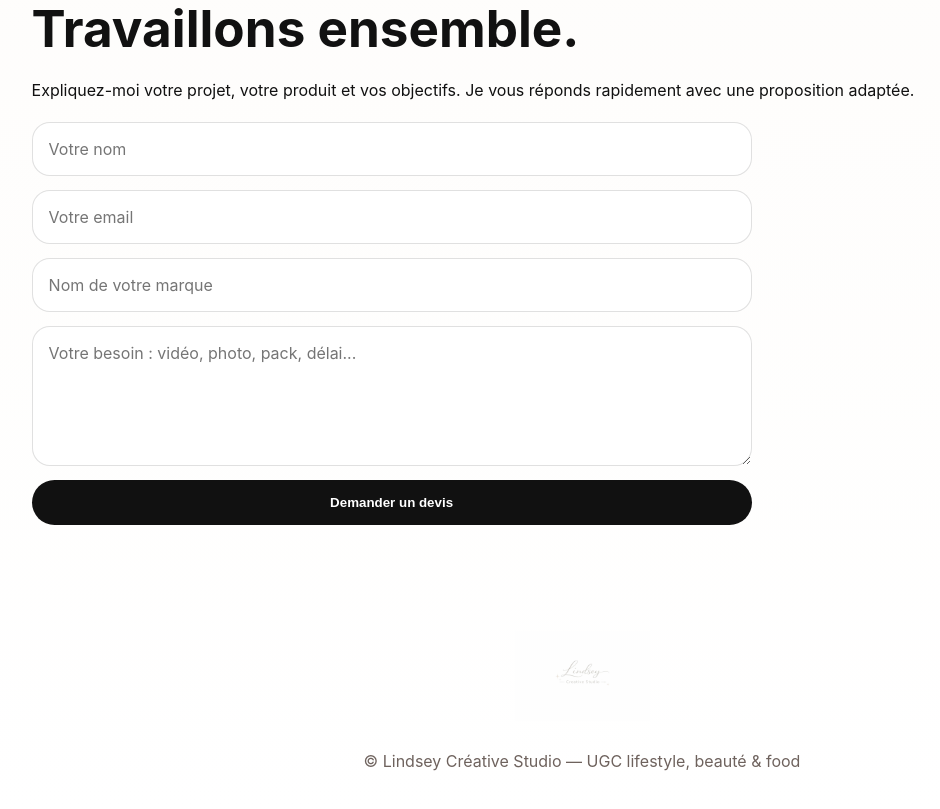
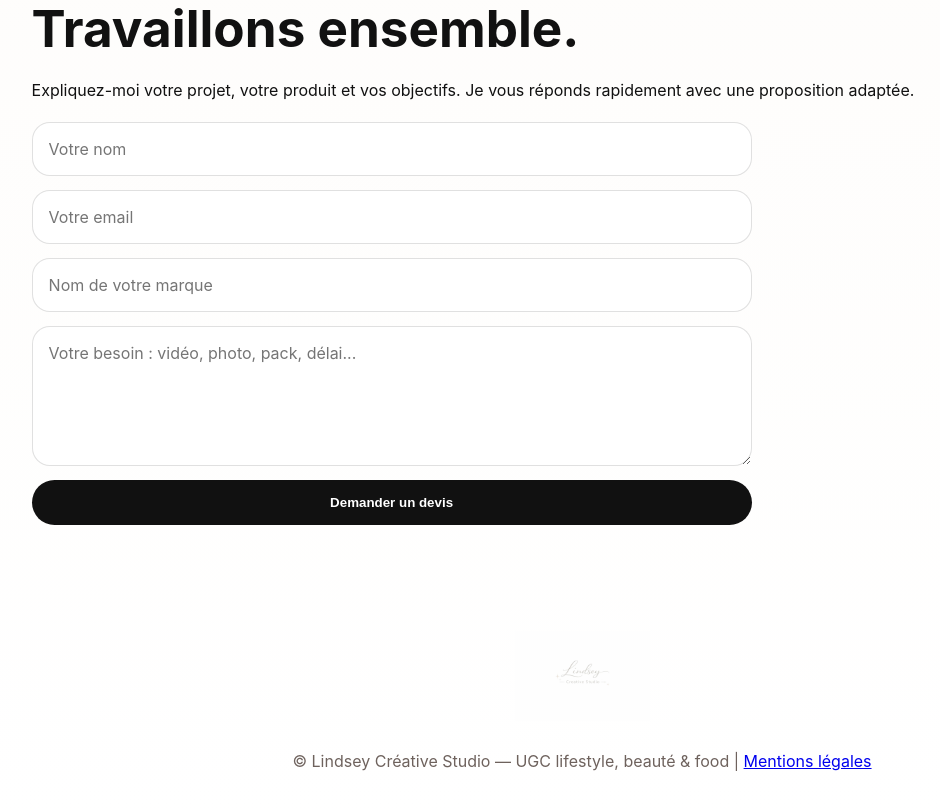
Before and after one commit to vraulindsey1982-commits/lindsey-site, a plain HTML site: page index.html in a window 1280 px wide. Shown: the part 4309-5118 px from the top of the page, without its empty margins (58-998 px from the left). Drawn offline with Linux system fonts and the light colour scheme.

Commit message:
Update index.html

```diff
--- a/index.html
+++ b/index.html
@@ -148,7 +148,10 @@
 
  <footer>
   <img src="logo.png" alt="Lindsey Creative Studio" class="footer-logo">
-  <p>© Lindsey Créative Studio — UGC lifestyle, beauté & food</p>
+ <p>
+  © Lindsey Créative Studio — UGC lifestyle, beauté & food
+  | <a href="mentions-legales.html">Mentions légales</a>
+</p>
 </footer>
 <script>
 const form = document.getElementById("contact-form");
```
